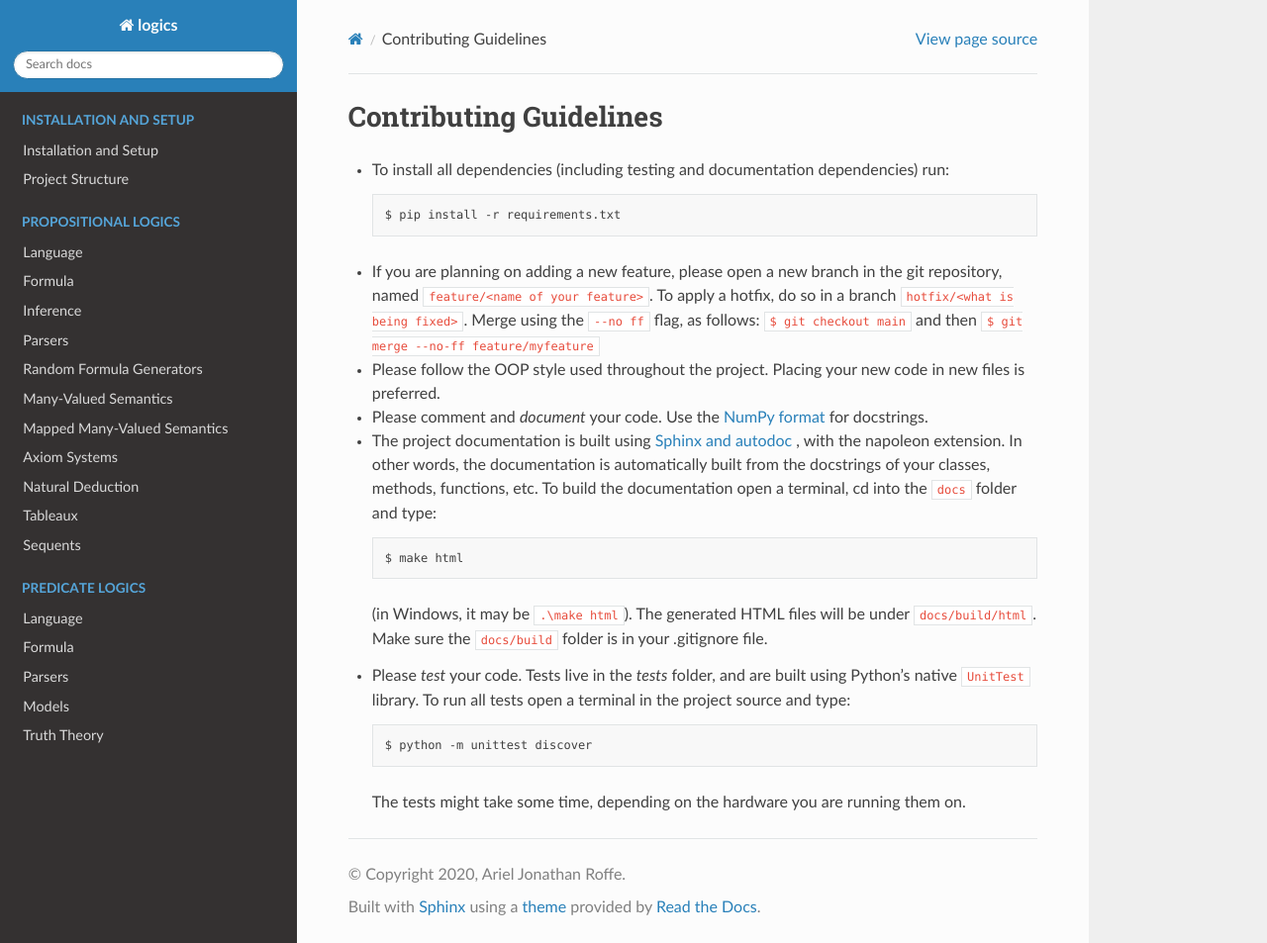
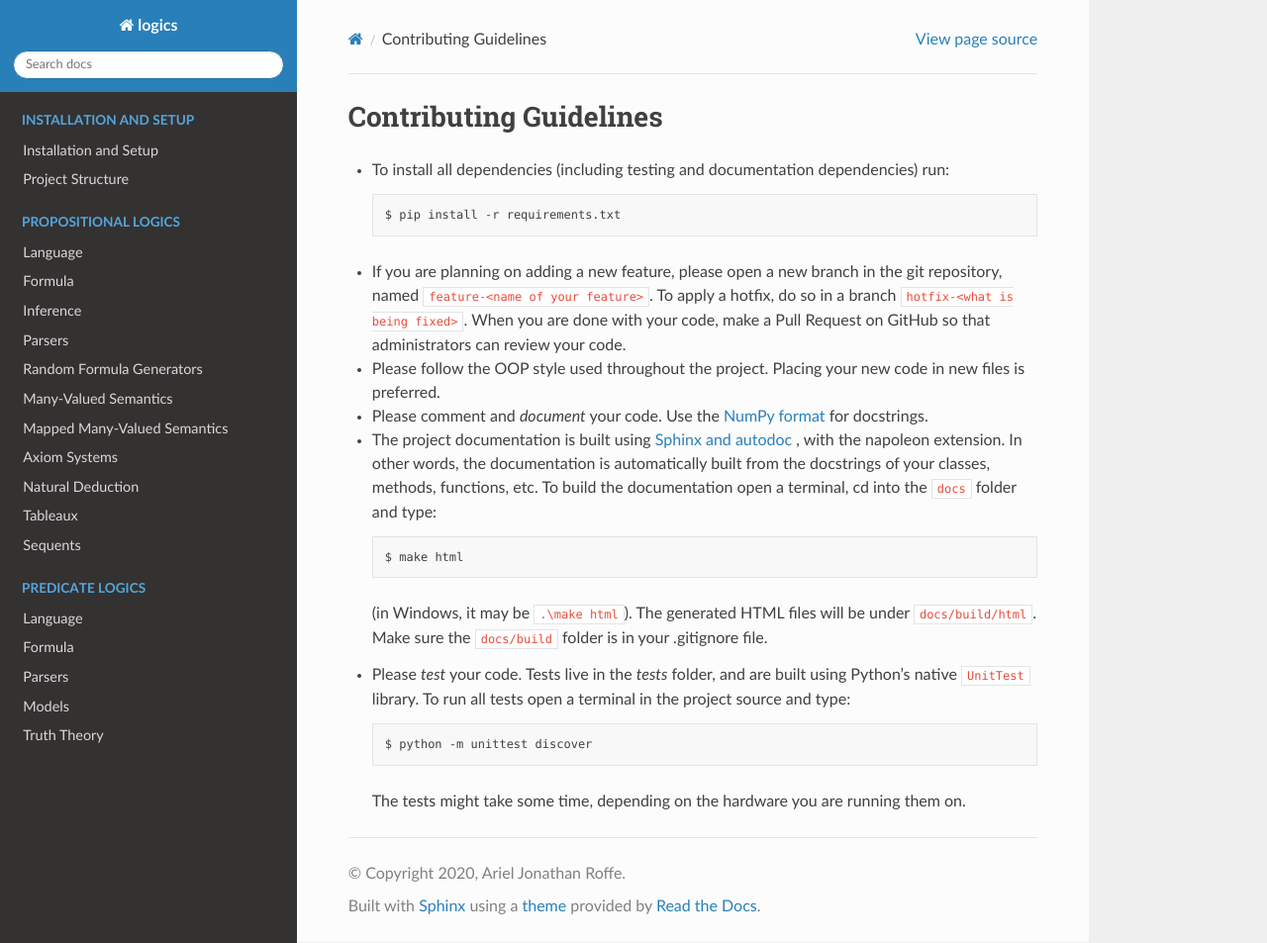
Before and after one commit to ariroffe/logics, a Sphinx documentation site: the page built from docs/source/contributing.rst, in a window 1280 px wide and 953 px high. Shown: the whole window at 99% size. Built offline with Sphinx 7.4.7 and the Read the Docs theme 2.0.0, drawn with Linux system fonts in a browser that asks for light colours.

Commit message:
Bug fix in requirements, mini change in docs

```diff
--- a/docs/source/contributing.rst
+++ b/docs/source/contributing.rst
@@ -8,8 +8,8 @@ Contributing Guidelines
      $ pip install -r requirements.txt
 
 * If you are planning on adding a new feature, please open a new branch in the git repository, named
-  ``feature/<name of your feature>``. To apply a hotfix, do so in a branch ``hotfix/<what is being fixed>``. Merge
-  using the ``--no ff`` flag, as follows: ``$ git checkout main`` and then ``$ git merge --no-ff feature/myfeature``
+  ``feature-<name of your feature>``. To apply a hotfix, do so in a branch ``hotfix-<what is being fixed>``. When you
+  are done with your code, make a Pull Request on GitHub so that administrators can review your code.
 
 * Please follow the OOP style used throughout the project. Placing your new code in new files is preferred.
 
--- a/requirements.txt
+++ b/requirements.txt
@@ -18,7 +18,6 @@ keyring==23.0.1
 MarkupSafe==1.1.1
 packaging==20.7
 pep517==0.10.0
-pkg-resources==0.0.0
 pkginfo==1.7.0
 pycparser==2.20
 Pygments==2.7.2
```
